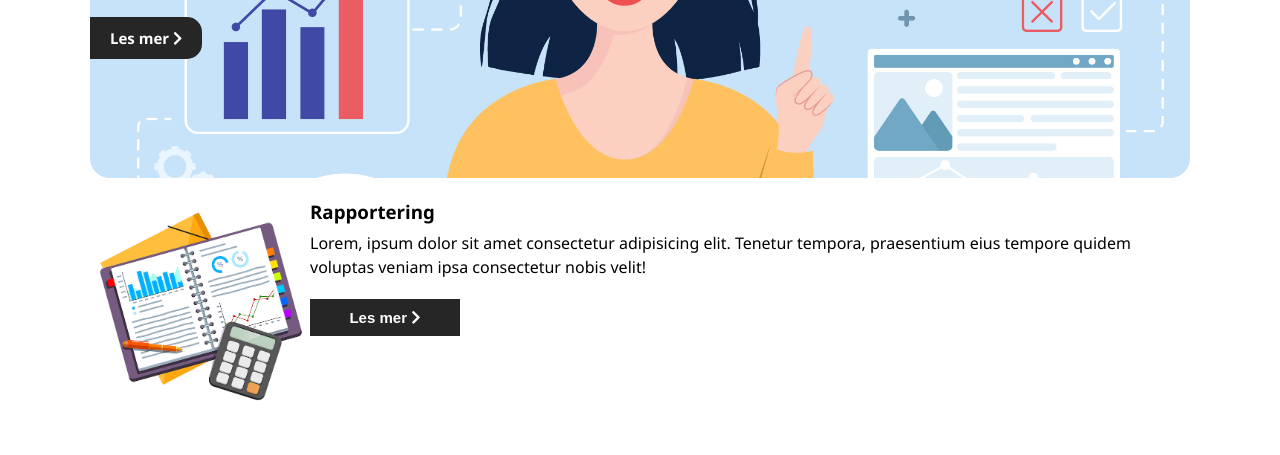
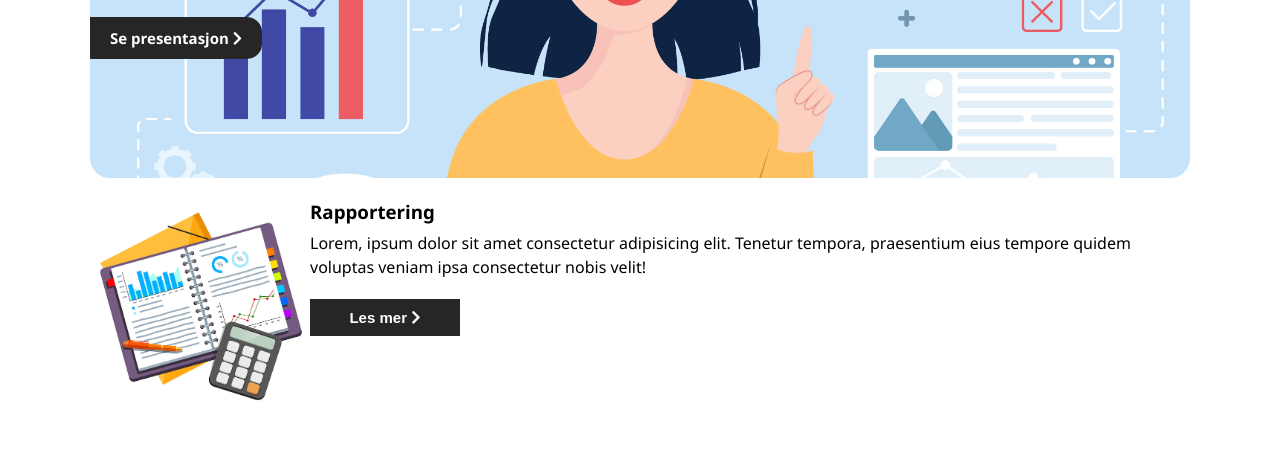
Before and after one commit to Implocell/daiaweb, a plain HTML site: page index.html in a window 1280 px wide. Shown: the part 282-737 px from the top of the page. Drawn offline with Linux system fonts and the light colour scheme.

Commit message:
changed urls

```diff
--- a/index.html
+++ b/index.html
@@ -31,8 +31,8 @@
 				<h3>Automatisering</h3>
 				<h3>Innsikt</h3>
 				<h3>Analyse</h3>
-				<a href="#about-us" class="btn">
-					Les mer <i class="fas fa-chevron-right"></i>
+				<a href="/presentasjon/index.html" class="btn">
+					Se presentasjon <i class="fas fa-chevron-right"></i>
 				</a>
 			</header>
 
```
